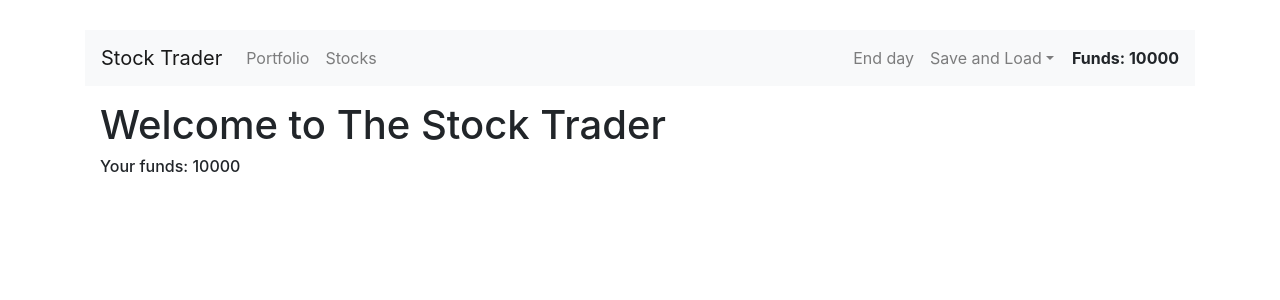
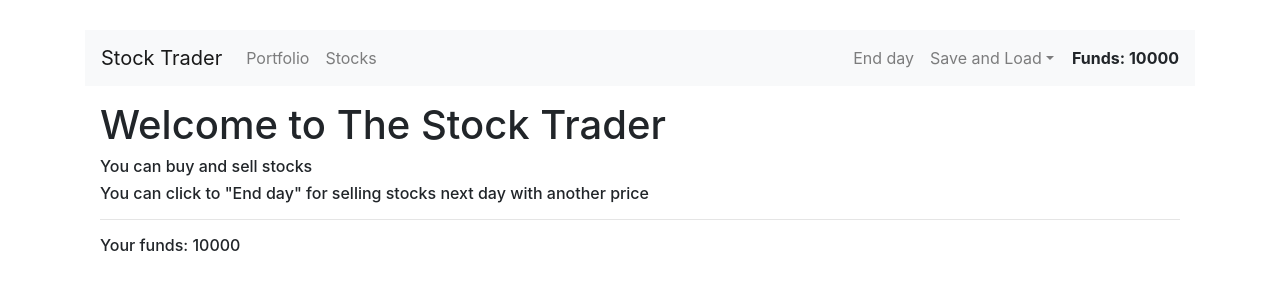
Before and after one commit to mamchurrr/stockTraider, a Vue app: page / in a window 1280 px wide. Shown: the top 300 px of the page. Built offline with nearby package versions, Linux system fonts and the light colour scheme.

Commit message:
adding Order Check

```diff
--- a/src/App.vue
+++ b/src/App.vue
@@ -10,11 +10,11 @@
 </template>
 
 <script>
-    import Header from './components/Header.vue'
+    import AppHeader from './components/Header.vue'
 
     export default {
         components: {
-            'app-header': Header,
+            'app-header': AppHeader,
         },
         created() {
             console.log (this.$store.dispatch('initStocks'))
--- a/src/components/Header.vue
+++ b/src/components/Header.vue
@@ -31,7 +31,7 @@
 
 <script>
 export default {
-    name: 'header',
+    name: 'appHeader',
     computed: {
         funds(){
             return this.$store.getters.fund
--- a/src/components/Home.vue
+++ b/src/components/Home.vue
@@ -1,6 +1,9 @@
 <template>
     <div class="container">
         <h1>Welcome to The Stock Trader</h1>
+        <h6>You can buy and sell stocks</h6>
+        <h6>You can click to "End day" for selling stocks next day with another price</h6>
+        <hr>
         <h6>Your funds: {{ funds }} </h6>
     </div>
 
--- a/src/components/portfolio/Stock.vue
+++ b/src/components/portfolio/Stock.vue
@@ -11,14 +11,15 @@
                     type="number"
                     placeholder="Quantity"
                     class="form-control"
-                    v-model="quantity">
+                    v-model="quantity"
+                    :class="{danger: insufficientQuntity}">
                 </div>
                 <div class="float-right">
                     <button
                         class="btn btn-primary"
                         @click="sellStocks"
-                        :disabled="quantity <= 0 || !Number.isInteger(Number(quantity))">
-                        Sell
+                        :disabled="insufficientQuntity || quantity <= 0 || !Number.isInteger(Number(quantity))">
+                        {{ insufficientQuntity ? 'Insufficient' : 'Sell' }}
                     </button>
                 </div>
             </div>
@@ -34,6 +35,11 @@ export default {
     data() {
         return {
             quantity: 0,
+        }
+    },
+    computed: {
+        insufficientQuntity() {
+            return this.stock.quantity < this.quantity
         }
     },
     methods: {
@@ -56,7 +62,7 @@ export default {
 
 
 <style lang="scss" scoped>
-    .wrapper {
-        margin-top: 15px;
+    .danger {
+        border: 2px solid red;
     }
 </style>
--- a/src/components/stocks/Stock.vue
+++ b/src/components/stocks/Stock.vue
@@ -11,14 +11,15 @@
                     type="number"
                     placeholder="Quantity"
                     class="form-control"
-                    v-model="quantity">
+                    v-model="quantity"
+                    :class="{danger: insufficientFunds}">
                 </div>
                 <div class="float-right">
                     <button
                         class="btn btn-success"
                         @click="stockBuy"
-                        :disabled="quantity <= 0 || !Number.isInteger(Number(quantity))">
-                        Buy
+                        :disabled="insufficientFunds || quantity <= 0 || !Number.isInteger(Number(quantity))">
+                        {{ insufficientFunds ? 'Insufficient' : 'Buy' }}
                     </button>
                 </div>
             </div>
@@ -32,6 +33,14 @@ export default {
     data() {
         return {
             quantity: 0,
+        }
+    },
+    computed: {
+        funds() {
+            return this.$store.getters.fund
+        },
+        insufficientFunds() {
+            return this.stock.price * this.quantity > this.funds
         }
     },
     methods: {
@@ -50,7 +59,7 @@ export default {
 
 
 <style lang="scss" scoped>
-    .wrapper {
-        margin-top: 15px;
+    .danger {
+        border: 2px solid red;
     }
 </style>
```
